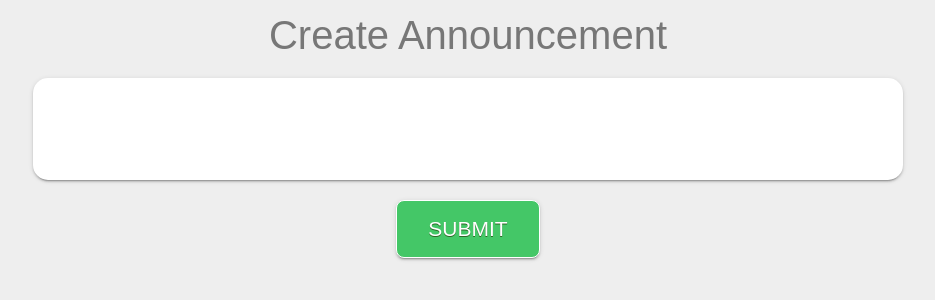
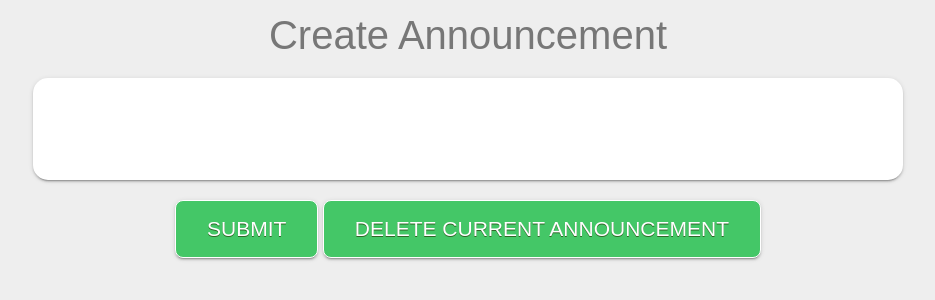
Before and after one commit to littleliberators/Check_In_System, a PHP site: page /info_message.php in a window 1280 px wide. Shown: the part 157-457 px from the top of the page, without its empty margins (172-1107 px from the left). Run offline with PHP 8.4, Linux system fonts and the light colour scheme; the visitor is signed in with stand-in values (Sample User, id 1); some libraries are stand-ins or nearby versions.

Commit message:
Delete button fixed

```diff
--- a/View/Admin/info_message.php
+++ b/View/Admin/info_message.php
@@ -40,6 +40,8 @@
   <div id="announce-form" class="input" align="center">
     <input class="input-field" id="announce-text" type="text" name="message" oninput="this.setCustomValidity('')"><br>
     <button class="myButton" id="submit" type="submit">SUBMIT</button>
+    <button class="myButton" id="delete" type="delete">DELETE CURRENT ANNOUNCEMENT</button>
+
   </div>
 
 </html>
```
